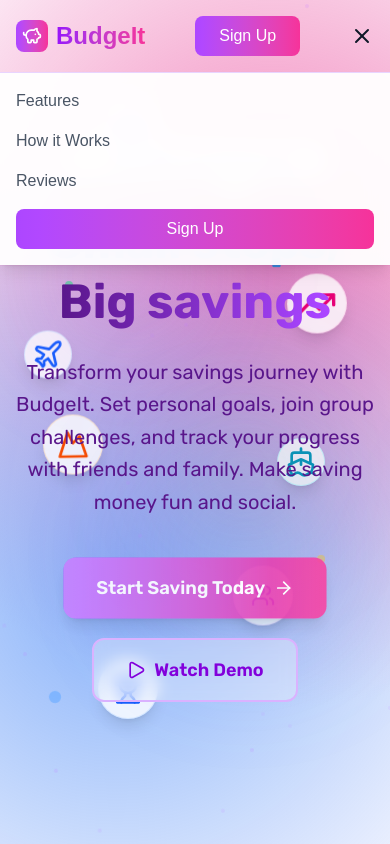
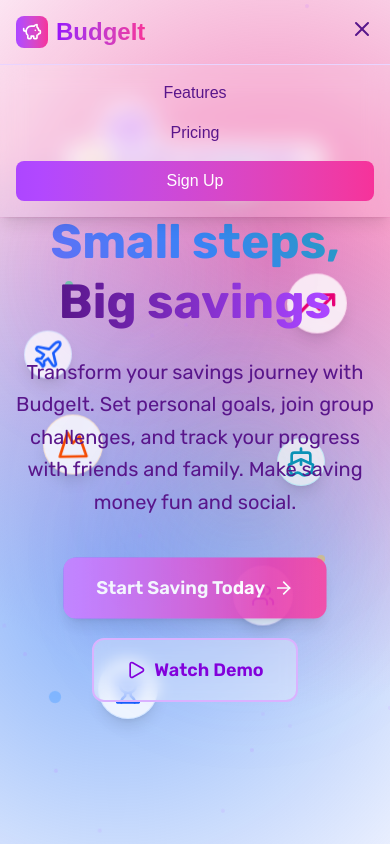
Before and after one commit to cygullem/budgeit, a Next.js app: page / in a window 390 px wide. Both pictures are taken after a click on the button 362 px from the left and 36 px from the top of the page. Shown: the top 844 px of the page. Built offline with nearby package versions, Linux system fonts and the light colour scheme.

Commit message:
feat: navbar mobile responsiveness

```diff
--- a/components/landing/Navigation.tsx
+++ b/components/landing/Navigation.tsx
@@ -47,26 +47,31 @@
                </div>
 
                <button
-                  className="bg-gradient-to-r from-purple-500 to-pink-500 text-white px-6 py-2 rounded-lg hover:from-purple-600 hover:to-pink-600 transition-all transform hover:scale-105 active:scale-95 cursor-pointer">
+                  className="hidden md:block bg-gradient-to-r from-purple-500 to-pink-500 text-white px-6 py-2 rounded-lg hover:from-purple-600 hover:to-pink-600 transition-all transform hover:scale-105 active:scale-95 cursor-pointer">
                   Sign Up
                </button>
 
                {/* Hamburger menu */}
-               <button
-                  className="md:hidden text-gray-900"
-                  onClick={toggleMobileMenu}
-               >
-                  {isMobileMenuOpen ? <X className="w-6 h-6" /> : <Menu className="w-6 h-6" />}
-               </button>
+               <div className="md:hidden">
+                  <button
+                     className="md:hidden text-gray-900"
+                     onClick={toggleMobileMenu}
+                  >
+                     {isMobileMenuOpen ? <X className="w-6 h-6 text-purple-900" /> : <Menu className="w-6 h-6 text-purple-900" />}
+                  </button>
+               </div>
             </div>
          </div>
 
          {isMobileMenuOpen && (
-            <div className="md:hidden bg-white/95 backdrop-blur-md border-t border-purple-200 shadow-lg">
-               <div className="px-4 py-4 space-y-4">
-                  <a href="#features" className="block text-gray-600 hover:text-purple-700">Features</a>
-                  <a href="#how-it-works" className="block text-gray-600 hover:text-purple-700">How it Works</a>
-                  <a href="#testimonials" className="block text-gray-600 hover:text-purple-700">Reviews</a>
+            <div className="md:hidden bg-white/10 backdrop-blur-md border-t border-purple-200 shadow-lg">
+               <div className="px-4 py-4 flex flex-col items-center justify-center space-y-4">
+                  <a href="#features" className="block text-purple-900 hover:text-purple-700">
+                     Features
+                  </a>
+                  <a href="#cta" className="block text-purple-900 hover:text-purple-700">
+                     Pricing
+                  </a>
                   <button className="w-full bg-gradient-to-r from-purple-500 to-pink-500 text-white px-6 py-2 rounded-lg">
                      Sign Up
                   </button>
```
